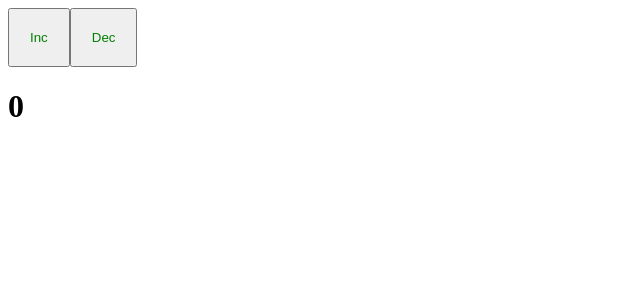
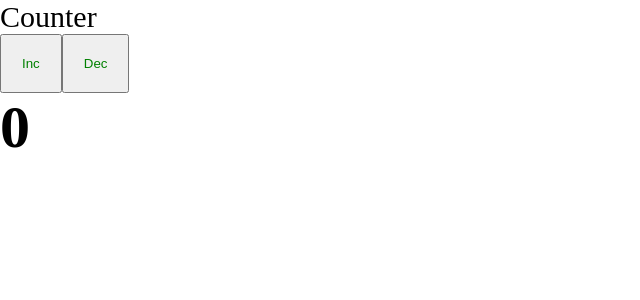
Before and after one commit to aapanasov/project, a React app: page / in a window 1280 px wide. Shown: the top 300 px of the page, without its empty margins (0-640 px from the left). Built offline with nearby package versions, Linux system fonts and the light colour scheme.

Commit message:
feat: config css modules

```diff
--- a/package.json
+++ b/package.json
@@ -13,7 +13,7 @@
     "type": "git",
     "url": "git+https://github.com/aapanasov/ulbi-advanced-fe.git"
   },
-  "keywords": [],
+  "keywords": [ ],
   "author": "",
   "license": "ISC",
   "bugs": {
@@ -28,6 +28,7 @@
     "@types/webpack-dev-server": "^4.7.2",
     "css-loader": "^6.6.0",
     "html-webpack-plugin": "^5.5.0",
+    "mini-css-extract-plugin": "^2.5.3",
     "sass": "^1.49.9",
     "sass-loader": "^12.6.0",
     "style-loader": "^3.3.1",
--- /dev/null
+++ b/src/App.tsx
@@ -0,0 +1,12 @@
+import Counter from './components/Counter'
+import './index.scss'
+
+const App = () => {
+  return (
+    <div className='app'>
+      Counter
+      <Counter />
+    </div>
+  )
+}
+export default App
--- a/src/components/Counder.scss
+++ b/src/components/Counter.module.scss
@@ -1,4 +1,4 @@
-button {
+.btn {
   padding: 20px;
   color: green;
 }
--- a/src/components/Counter.tsx
+++ b/src/components/Counter.tsx
@@ -1,19 +1,17 @@
 import { useState } from 'react'
-import './Counder.scss'
+import classes from './Counter.module.scss'
 
 const Counter = () => {
   const [count, setCount] = useState(0)
 
-  const increment = () => setCount(count+1)
-  const decrement = () => setCount(count-1)
-
-
+  const increment = () => setCount(count + 1)
+  const decrement = () => setCount(count - 1)
 
   return (
     <div>
-        <button onClick={increment}>Inc</button>
-        <button onClick={decrement}>Dec</button>
-        <h1>{count}</h1>
+      <button onClick={ increment } className={ classes.btn }>Inc</button>
+      <button onClick={ decrement } className={ classes.btn }>Dec</button>
+      <h1>{ count }</h1>
     </div>
   )
 }
--- /dev/null
+++ b/src/index.scss
@@ -0,0 +1,9 @@
+* {
+  margin: 0;
+  padding: 0;
+  box-sizing: border-box;
+}
+
+.app {
+  font-size: 30px;
+}
--- a/src/index.tsx
+++ b/src/index.tsx
@@ -1,9 +1,7 @@
 import { render } from 'react-dom';
-import Counter from './components/Counter';
+import App from './App';
 
 render(
-  <div>
-    <Counter/>
-  </div>,
+  <App />,
   document.getElementById('root')
 )
```
Also changed, not shown: src/global.d.ts (added, +10 -0 lines), 4 other files (tests, documents, lock files or other folders).
